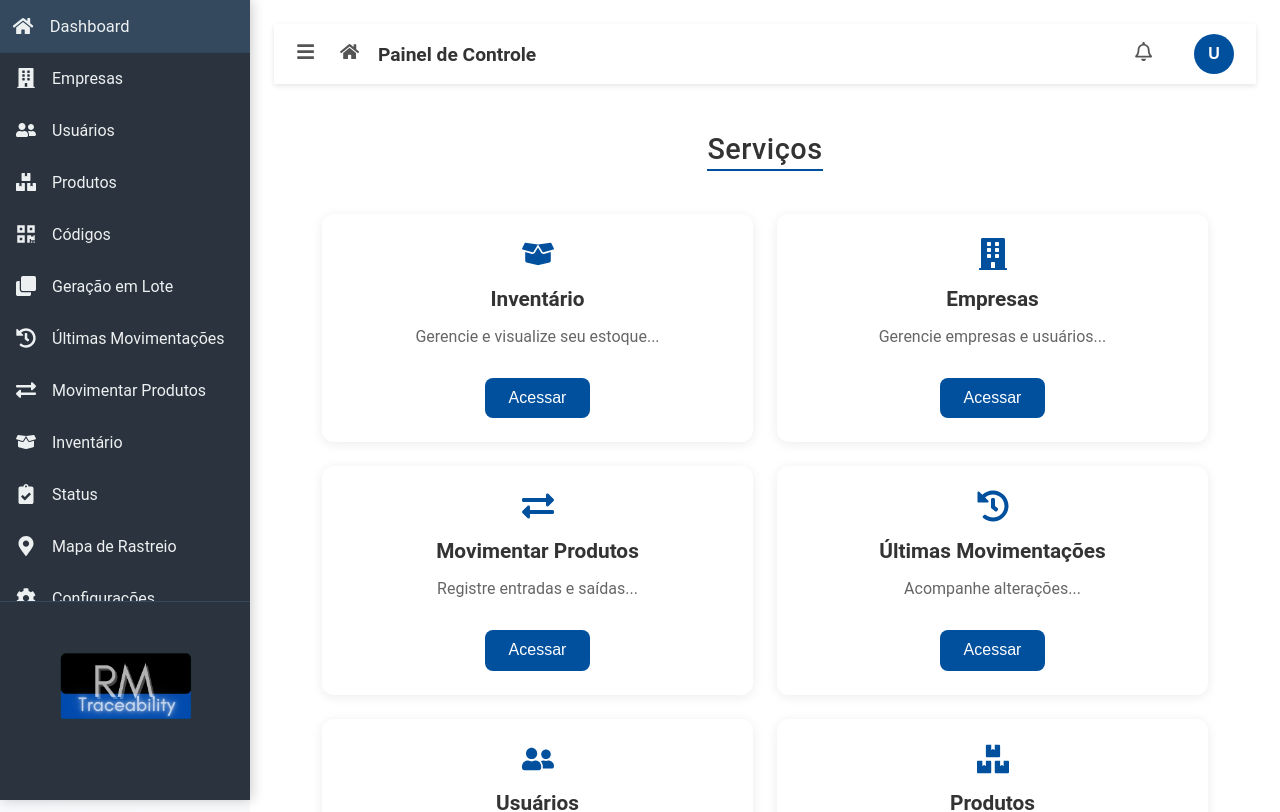
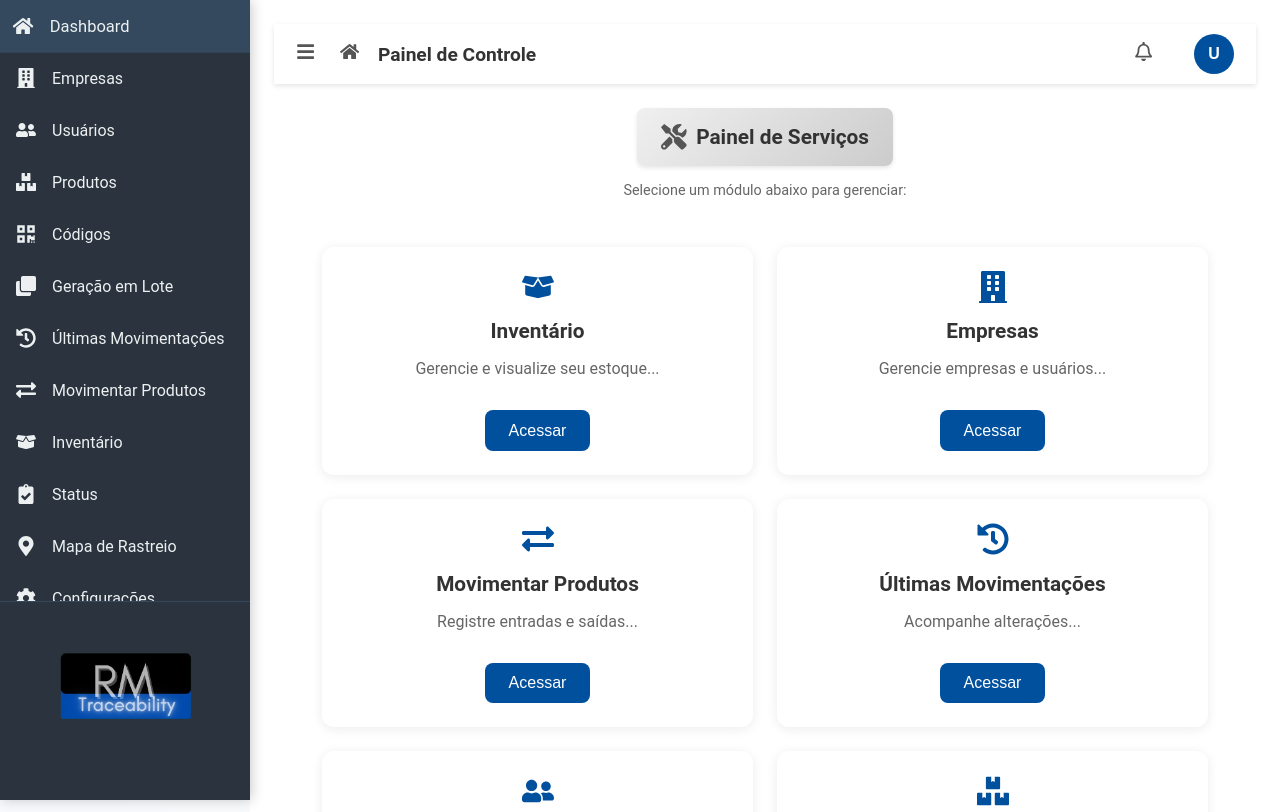
Before and after one commit to rafa17magalhaes/rm-traceability-front, a React (Create React App) app: page /dashboard in a window 1280 px wide. Shown: the top 812 px of the page. Built offline with nearby package versions, Linux system fonts and the light colour scheme.

Commit message:
Style: refine services panel with a lighter grey gradient and improved layout

```diff
--- a/src/features/Dashboard/components/ServicesGrid.tsx
+++ b/src/features/Dashboard/components/ServicesGrid.tsx
@@ -5,6 +5,10 @@ import {
   CardContainer,
   IconWrapper,
   MoreButton,
+  TitleContainer,
+  TitleIcon,
+  TitleSubtitle,
+  TitleText,
 } from '../styles/dashboardStyles';
 import {
   FaBoxOpen,
@@ -128,30 +132,27 @@ const ServicesGrid: React.FC = () => {
   const navigate = useNavigate();
   const { user } = useAuth();
 
+  // Permissões do usuário
   const storedPermissions = useAppSelector(
     (state: RootState) => state.permissions.data[user?.id || ''] || {}
   );
-  const finalPermissions: Record<ModuleKey, boolean> = { ...defaultPermissions, ...storedPermissions };
+  const finalPermissions: Record<ModuleKey, boolean> = {
+    ...defaultPermissions,
+    ...storedPermissions,
+  };
 
   return (
     <>
-      <h2
-        style={{
-          marginBottom: '1.2rem',
-          fontSize: '1.8rem',
-          fontWeight: 500,
-          color: '#333',
-          letterSpacing: '0.5px',
-          display: 'inline-block',
-          paddingBottom: '0.2rem',
-          borderBottom: '2px solid #00509e',
-        }}
-      >
-        Serviços
-      </h2>
+      <TitleContainer>
+        <TitleIcon />
+        <TitleText>Painel de Serviços</TitleText>
+      </TitleContainer>
+
+      <TitleSubtitle>Selecione um módulo abaixo para gerenciar:</TitleSubtitle>
 
       <ContentGrid>
         {services.map((service, idx) => {
+          // Se o usuário não tiver permissão, não renderiza o card
           if (finalPermissions[service.permissionKey] === false) return null;
           return (
             <CardContainer key={idx}>
--- a/src/features/Dashboard/styles/dashboardStyles.ts
+++ b/src/features/Dashboard/styles/dashboardStyles.ts
@@ -1,3 +1,4 @@
+import { FaTools } from 'react-icons/fa';
 import styled from 'styled-components';
 
 export const DashboardContainer = styled.div`
@@ -128,3 +129,34 @@ export const MenuItem = styled.div<{ collapsed: boolean }>`
     font-size: 1rem;
   }
 `;
+
+export const TitleContainer = styled.div`
+  display: inline-flex;
+  align-items: center;
+  gap: 0.6rem;
+  background: linear-gradient(135deg, #f0f0f0, #cccccc);
+  padding: 1rem 1.5rem;
+  border-radius: 8px;
+  color: #333;
+  margin-bottom: 1rem;
+  box-shadow: 0 2px 4px rgba(0, 0, 0, 0.1);
+`;
+
+export const TitleIcon = styled(FaTools)`
+  font-size: 1.6rem;
+  color: #555; /* Se quiser o ícone um pouco mais escuro */
+`;
+
+export const TitleText = styled.h2`
+  margin: 0;
+  font-size: 1.3rem;
+  font-weight: bold;
+  color: #333;
+`;
+
+// Subtítulo (opcional)
+export const TitleSubtitle = styled.p`
+  margin: 0 0 1.5rem 0;
+  font-size: 0.9rem;
+  color: #666;
+`;
```
